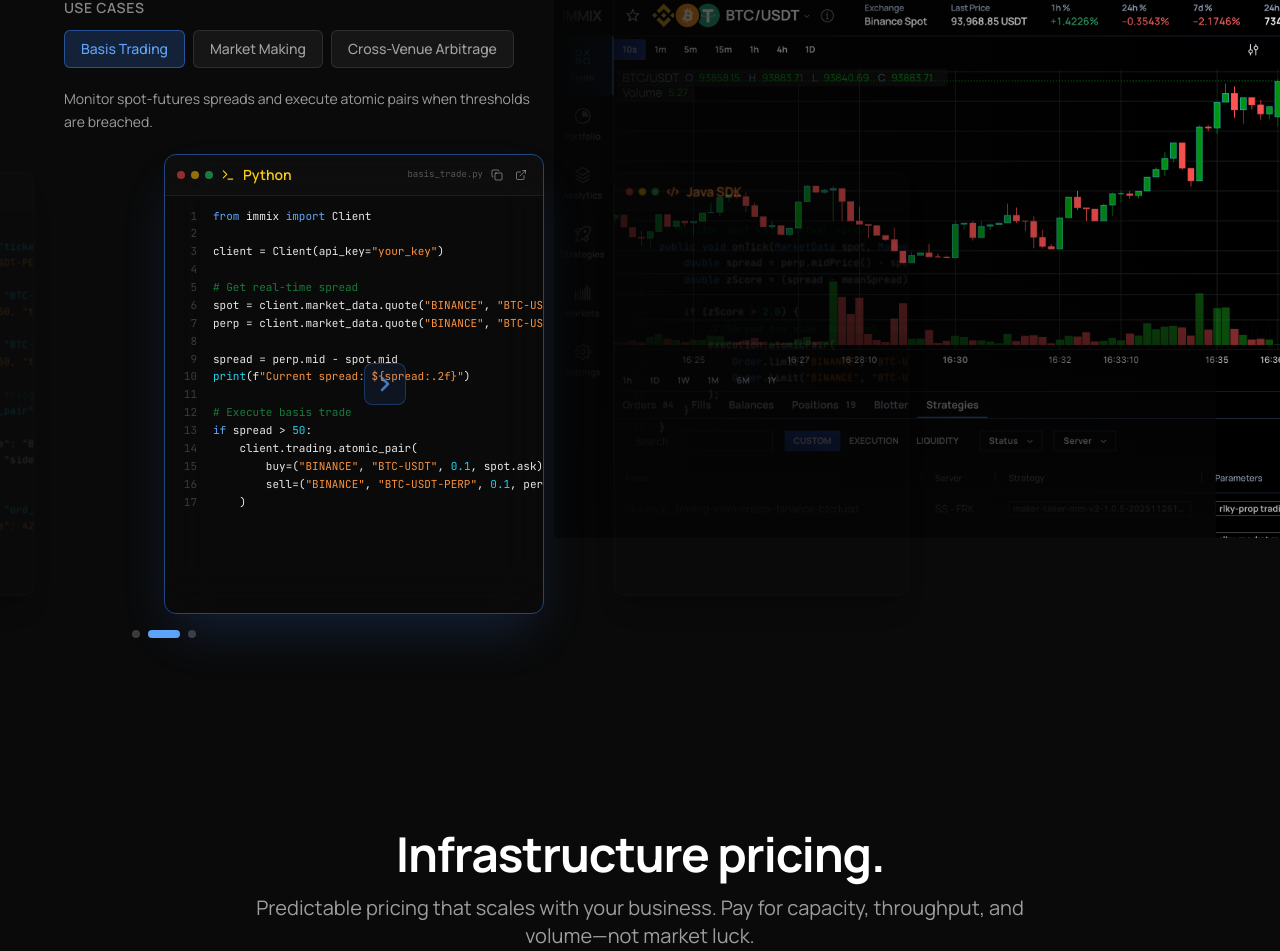
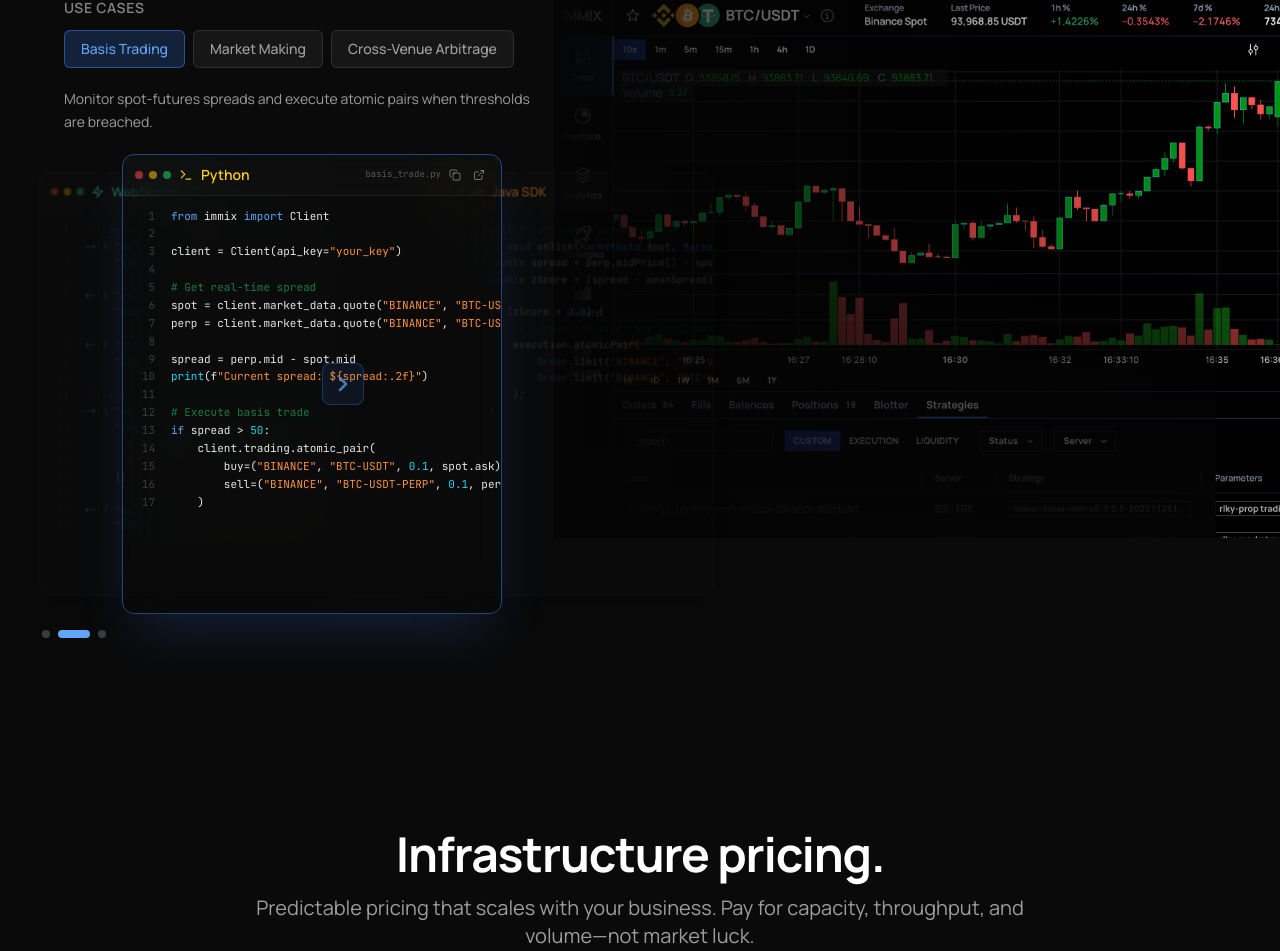
Before and after one commit to coinstrats/immix-website-v2, a React (Vite) app: page / in a window 1280 px wide. Shown: the part 2965-3916 px from the top of the page. Built offline with nearby package versions, Linux system fonts and the light colour scheme.

Commit message:
Updated IntegrationDeck.tsx

```diff
--- a/src/components/ui/IntegrationDeck.tsx
+++ b/src/components/ui/IntegrationDeck.tsx
@@ -240,7 +240,7 @@ interface CardProps {
 const CARD_WIDTH = 320;
 const CENTER_CARD_WIDTH = 380;
 const CARD_HEIGHT = 460;
-const SIDE_OVERLAP_PERCENT = 1.15;
+const SIDE_OVERLAP_PERCENT = 0.70;
 
 const DeckCard = ({
   example,
@@ -255,21 +255,21 @@ const DeckCard = ({
   const colors = languageColors[example.language];
 
   const getTransform = () => {
-    const sideOffset = CENTER_CARD_WIDTH * SIDE_OVERLAP_PERCENT;
+    const visiblePortion = CARD_WIDTH * (1 - SIDE_OVERLAP_PERCENT);
 
     if (position === 'center') {
       return { x: 0, scale: 1, zIndex: 30, opacity: 1 };
     }
     if (position === 'left') {
       return {
-        x: -sideOffset,
+        x: -visiblePortion,
         scale: 0.92,
         zIndex: 20,
         opacity: 0.4
       };
     }
     return {
-      x: sideOffset,
+      x: CENTER_CARD_WIDTH - visiblePortion,
       scale: 0.92,
       zIndex: 20,
       opacity: 0.4
@@ -475,9 +475,9 @@ export const IntegrationDeck = ({ examples, defaultActive }: IntegrationDeckProp
     return () => window.removeEventListener('keydown', handleKeyDown);
   }, [handleKeyDown]);
 
-  const sideCardOffset = CENTER_CARD_WIDTH * SIDE_OVERLAP_PERCENT;
-  const deckWidth = CENTER_CARD_WIDTH;
-  const leftShift = -90;
+  const visibleSideWidth = CARD_WIDTH * (1 - SIDE_OVERLAP_PERCENT);
+  const deckWidth = CENTER_CARD_WIDTH + visibleSideWidth;
+  const leftShift = -180;
 
   return (
     <div
```
